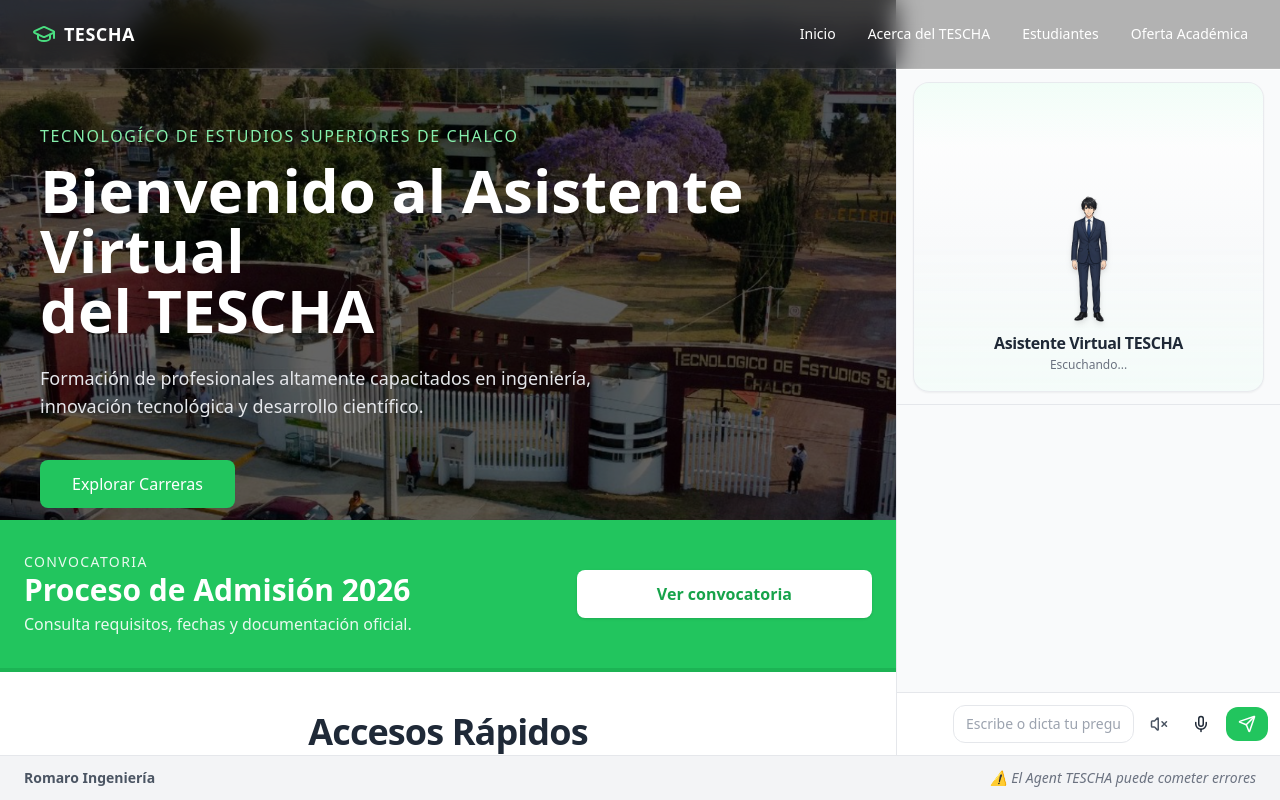
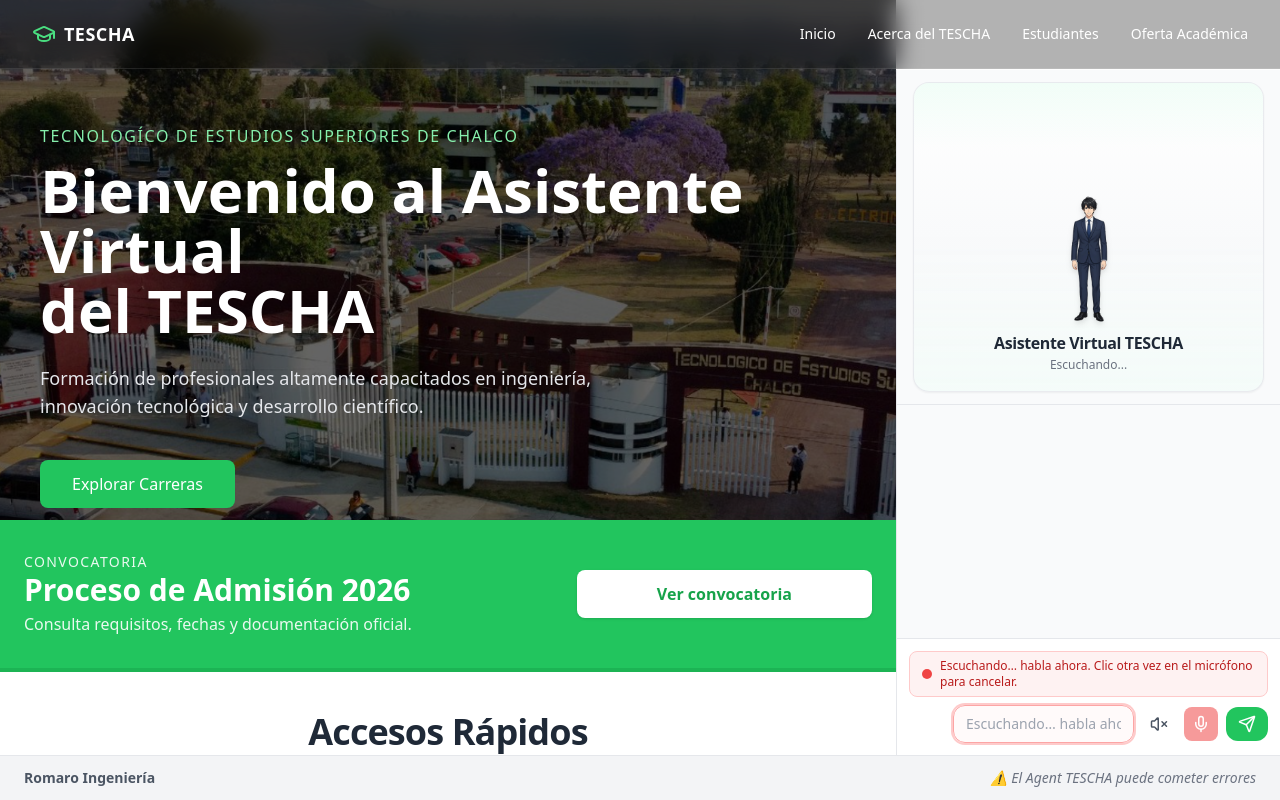
Before and after one commit to Orama09/agente-ia-multientorno-uth-tescha, a Next.js app: page / in a window 1280 px wide. Both pictures are taken after a click on the button 1201 px from the left and 724 px from the top of the page. Shown: the top 800 px of the page. Built offline with nearby package versions, Linux system fonts and the light colour scheme.

Commit message:
Mejora en las respuesta del chat

```diff
--- a/src/components/ChatPanel.tsx
+++ b/src/components/ChatPanel.tsx
@@ -29,11 +29,13 @@
   const [messages, setMessages] = useState<ChatMessage[]>([]);
   const [input, setInput] = useState("");
   const [loading, setLoading] = useState(false);
+  const [isListening, setIsListening] = useState(false);
   const fileInputRef = useRef<HTMLInputElement>(null);
   /** Contenedor scrolleable interno (nunca scrollIntoView / window). */
   const messagesContainerRef = useRef<HTMLDivElement>(null);
   /** Generación de operación para ignorar resultados de requests obsoletas. */
   const operationIdRef = useRef(0);
+  const recognitionRef = useRef<{ stop: () => void } | null>(null);
 
   const ttsAvailable = isWebSpeechTtsEnabled();
 
@@ -241,12 +243,29 @@
     }
   };
 
+  const stopVoiceInput = () => {
+    try {
+      recognitionRef.current?.stop();
+    } catch {
+      // ignore
+    }
+    recognitionRef.current = null;
+    setIsListening(false);
+    if (!loading) setAvatar("idle");
+  };
+
   const startVoiceInput = () => {
     if (loading || ttsSpeaking) return;
+
+    if (isListening) {
+      stopVoiceInput();
+      return;
+    }
 
     type SpeechRecognitionLike = {
       lang: string;
       start: () => void;
+      stop: () => void;
       onresult: ((event: {
         results: ArrayLike<ArrayLike<{ transcript: string }>>;
       }) => void) | null;
@@ -268,9 +287,11 @@
     }
 
     setAvatar("listening");
+    setIsListening(true);
 
     const recognition = new SpeechRecognitionCtor();
     recognition.lang = "es-MX";
+    recognitionRef.current = recognition;
 
     recognition.onresult = (event) => {
       const transcript = event.results[0][0].transcript;
@@ -278,14 +299,24 @@
     };
 
     recognition.onerror = () => {
+      recognitionRef.current = null;
+      setIsListening(false);
       if (!loading) setAvatar("idle");
     };
 
     recognition.onend = () => {
+      recognitionRef.current = null;
+      setIsListening(false);
       if (!loading) setAvatar("idle");
     };
 
-    recognition.start();
+    try {
+      recognition.start();
+    } catch {
+      recognitionRef.current = null;
+      setIsListening(false);
+      if (!loading) setAvatar("idle");
+    }
   };
 
   const handleFileUpload = async (e: ChangeEvent<HTMLInputElement>) => {
@@ -377,6 +408,19 @@
       </div>
 
       <div className="shrink-0 z-10 bg-white/90 backdrop-blur-md border-t p-3">
+        {isListening && (
+          <div
+            className="mb-2 flex items-center justify-center gap-2 rounded-lg bg-red-50 border border-red-200 px-3 py-1.5 text-xs font-medium text-red-700"
+            role="status"
+            aria-live="polite"
+          >
+            <span className="relative flex h-2.5 w-2.5">
+              <span className="absolute inline-flex h-full w-full animate-ping rounded-full bg-red-400 opacity-75" />
+              <span className="relative inline-flex h-2.5 w-2.5 rounded-full bg-red-500" />
+            </span>
+            Escuchando… habla ahora. Clic otra vez en el micrófono para cancelar.
+          </div>
+        )}
         <div className="flex items-center gap-2">
           <div className="shrink-0 min-w-[2.25rem] flex items-center justify-start">
             {ttsSpeaking ? (
@@ -397,12 +441,20 @@
           />
 
           <input
-            className="flex-1 min-w-0 border rounded-xl px-3 py-2 text-sm outline-none focus:ring-2 focus:ring-green-400"
-            placeholder="Escribe o dicta tu pregunta..."
+            className={`flex-1 min-w-0 border rounded-xl px-3 py-2 text-sm outline-none focus:ring-2 ${
+              isListening
+                ? "border-red-300 ring-2 ring-red-200 bg-red-50/40"
+                : "focus:ring-green-400"
+            }`}
+            placeholder={
+              isListening
+                ? "Escuchando… habla ahora"
+                : "Escribe o dicta tu pregunta..."
+            }
             value={input}
             onChange={(e) => setInput(e.target.value)}
             onKeyDown={(e) => e.key === "Enter" && sendMessage()}
-            disabled={loading}
+            disabled={loading || isListening}
           />
 
           {showSpeechToggle && (
@@ -432,10 +484,19 @@
           <button
             type="button"
             onClick={startVoiceInput}
-            className="p-2 rounded-lg hover:bg-gray-100 shrink-0"
+            className={`p-2 rounded-lg shrink-0 transition-colors ${
+              isListening
+                ? "bg-red-500 text-white hover:bg-red-600 animate-pulse"
+                : "hover:bg-gray-100 text-gray-700"
+            }`}
             disabled={loading || ttsSpeaking}
-            aria-label="Dictar pregunta"
-            title="Dictar pregunta"
+            aria-label={isListening ? "Dejar de escuchar" : "Dictar pregunta"}
+            aria-pressed={isListening}
+            title={
+              isListening
+                ? "Escuchando — clic para cancelar"
+                : "Dictar pregunta"
+            }
           >
             <Mic size={18} />
           </button>
```
